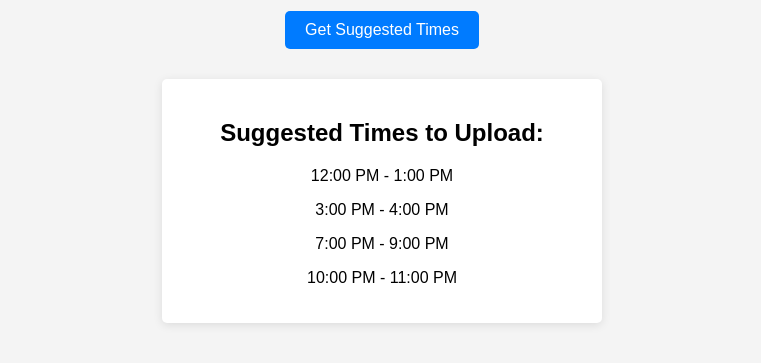
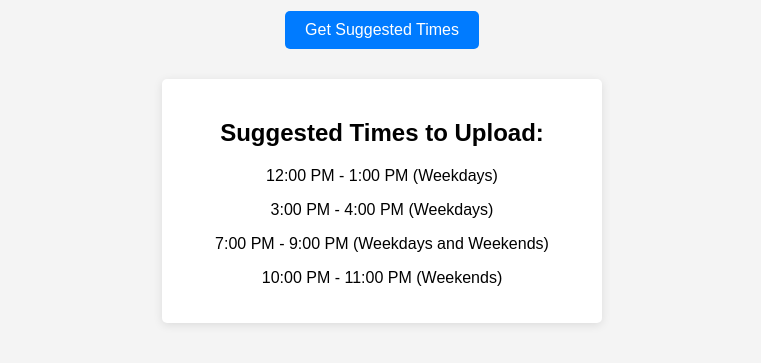
Before and after one commit to vishala5000/Game.io, a plain HTML site: page index.html in a window 1280 px wide. Both pictures are taken after a click on the button "Get Suggested Times". Shown: the part 99-462 px from the top of the page, without its empty margins (258-1019 px from the left). Drawn offline with Linux system fonts and the light colour scheme.

Commit message:
Update index.html

```diff
--- a/index.html
+++ b/index.html
@@ -53,12 +53,12 @@
     function showSuggestedTimes() {
         const suggestionsDiv = document.getElementById('suggestions');
 
-        // Suggested upload times (example times)
+        // Community-recommended upload times based on insights
         const suggestedTimes = [
-            "12:00 PM - 1:00 PM",
-            "3:00 PM - 4:00 PM",
-            "7:00 PM - 9:00 PM",
-            "10:00 PM - 11:00 PM"
+            "12:00 PM - 1:00 PM (Weekdays)",
+            "3:00 PM - 4:00 PM (Weekdays)",
+            "7:00 PM - 9:00 PM (Weekdays and Weekends)",
+            "10:00 PM - 11:00 PM (Weekends)"
         ];
 
         suggestionsDiv.innerHTML = "<h2>Suggested Times to Upload:</h2>" +
```
